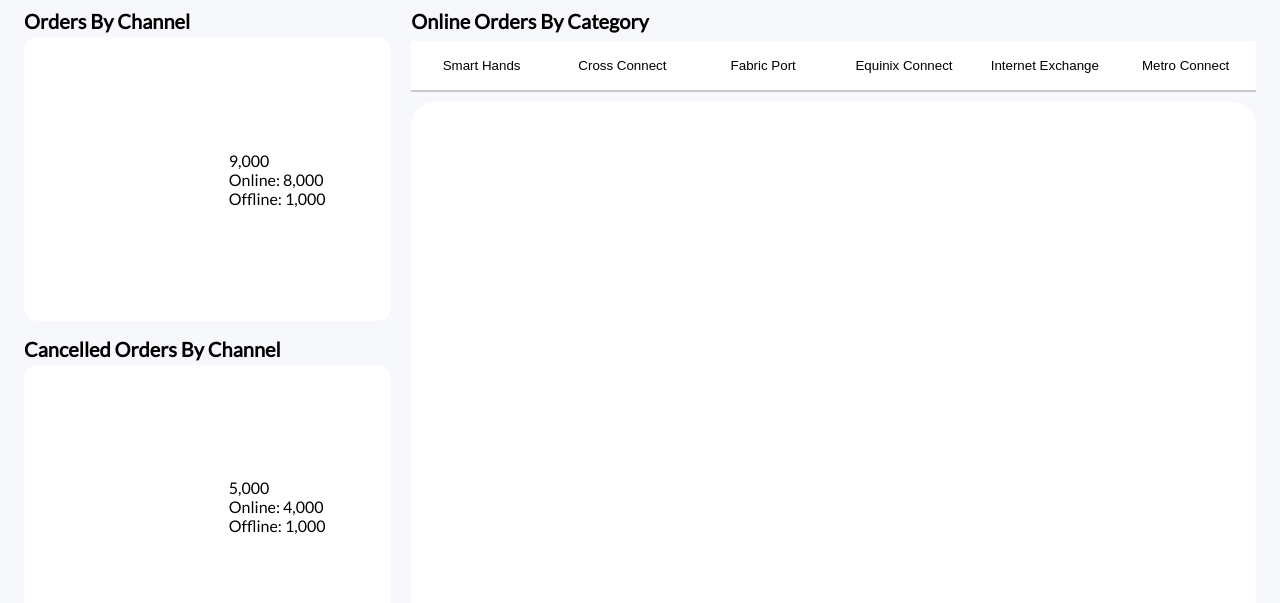
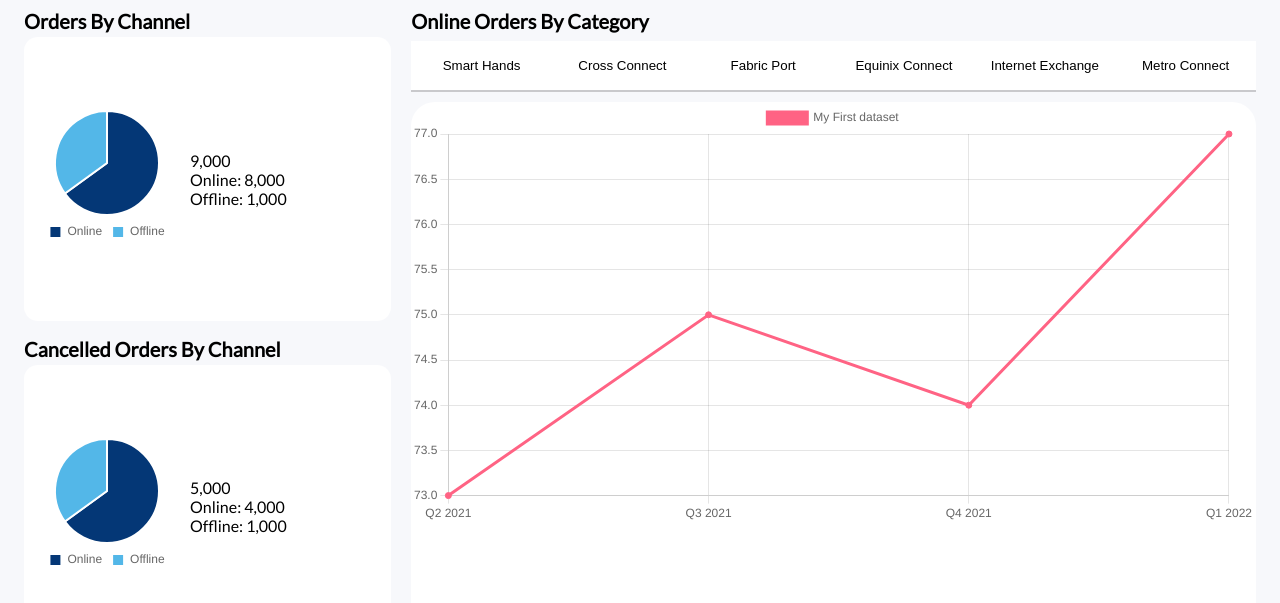
Before and after one commit to sebbycake/ecp-dashboard, a Gatsby site: page / in a window 1280 px wide. Shown: the part 299-902 px from the top of the page. Built offline with nearby package versions, Linux system fonts and the light colour scheme; Gatsby itself is replaced by a stand-in of ours.

Commit message:
Added charts from chart.js packages

```diff
--- a/package.json
+++ b/package.json
@@ -15,8 +15,10 @@
     "clean": "gatsby clean"
   },
   "dependencies": {
+    "chart.js": "^3.8.0",
     "gatsby": "^4.17.0",
     "react": "^18.1.0",
+    "react-chartjs-2": "^4.2.0",
     "react-dom": "^18.1.0"
   }
 }
--- a/src/components/order-card/order-card.js
+++ b/src/components/order-card/order-card.js
@@ -1,12 +1,12 @@
 import React from "react";
 import * as styles from "./order-card.module.css"
 
-const OrderCard = ({order_card}) => {
+const OrderCard = ({order_card, chart}) => {
 
     return (
         <div className={styles.ordersMetricCard}>
             <div className={styles.ordersPieChart}>
-                <canvas id={order_card.canvas_id}></canvas>
+                {chart}
             </div>
             <div>
                 <div>{order_card.totalOrders}</div>
--- a/src/components/order-card/order-card.module.css
+++ b/src/components/order-card/order-card.module.css
@@ -8,5 +8,5 @@
 }
 
 .ordersPieChart {
-    width: 16vw;
+    max-width: 13vw;
 }
--- a/src/pages/index.js
+++ b/src/pages/index.js
@@ -1,9 +1,17 @@
 import * as React from "react"
+
+// charts components import
+import { Chart } from 'react-chartjs-2';
+import { Chart as ChartJS , registerables } from 'chart.js'
+
+// local components import
 import Header from "../components/header/header"
 import MetricCard from "../components/metric-card/metric-card"
 import OrderCard from "../components/order-card/order-card"
 import MetricTitle from "../components/metric-title/metric-title"
 import SelectorBtnList from "../components/selector-btn-list/selector-btn-list"
+
+ChartJS.register(...registerables)
 
 // data from API
 const metricsData = [
@@ -50,6 +58,50 @@ const cancelled_order_card = {
   offlineOrders: "1,000"
 }
 
+// pie chart
+const orders_data = {
+  labels: [
+      'Online',
+      'Offline',
+  ],
+  datasets: [{
+      data: [65, 35],
+      backgroundColor: [
+          '#043776',
+          '#53B7E8',
+      ],
+      hoverOffset: 4
+  }]
+};
+
+const pie_chart_options = {
+    responsive: true,
+    aspectRatio: 1.2,
+    maintainAspectRatio: true,
+    plugins: {
+        legend: {
+            position: 'bottom',
+            labels: {
+                boxWidth: 12,
+                boxHeight: 12
+            }
+        }
+    },
+}
+
+
+// -------------------------------
+
+const specific_order_data = {
+  labels: ['Q2 2021', 'Q3 2021', 'Q4 2021', 'Q1 2022'],
+  datasets: [{
+    label: 'My First dataset',
+    backgroundColor: 'rgb(255, 99, 132)',
+    borderColor: 'rgb(255, 99, 132)',
+    data: [73, 75, 74, 77],
+  }]
+};
+
 // markup
 const IndexPage = () => {
   return (
@@ -71,7 +123,8 @@ const IndexPage = () => {
             <SelectorBtnList />
             <div class="orders-charts-container">
               <div class="orders-combo-chart">
-                <canvas id="online-orders-combo-chart"></canvas>
+                {/* <canvas id="online-orders-combo-chart"></canvas> */}
+                <Chart type="line" data={specific_order_data} />
               </div>
             </div>
           </div> {/* end of orders charts */}
@@ -79,13 +132,13 @@ const IndexPage = () => {
 
         <div class="orders-metric-card-a">
           <MetricTitle title="Orders By Channel" />
-          <OrderCard order_card={total_order_card} />
+          <OrderCard order_card={total_order_card} chart={<Chart type="pie" data={orders_data} options={pie_chart_options} />} />
         </div>
 
 
         <div class="orders-metric-card-b">
           <MetricTitle title="Cancelled Orders By Channel" />
-          <OrderCard order_card={cancelled_order_card} />
+          <OrderCard order_card={cancelled_order_card} chart={<Chart type="pie" data={orders_data} options={pie_chart_options} />} />
         </div>
 
       </section>
```
Also changed, not shown: 1 other file.
